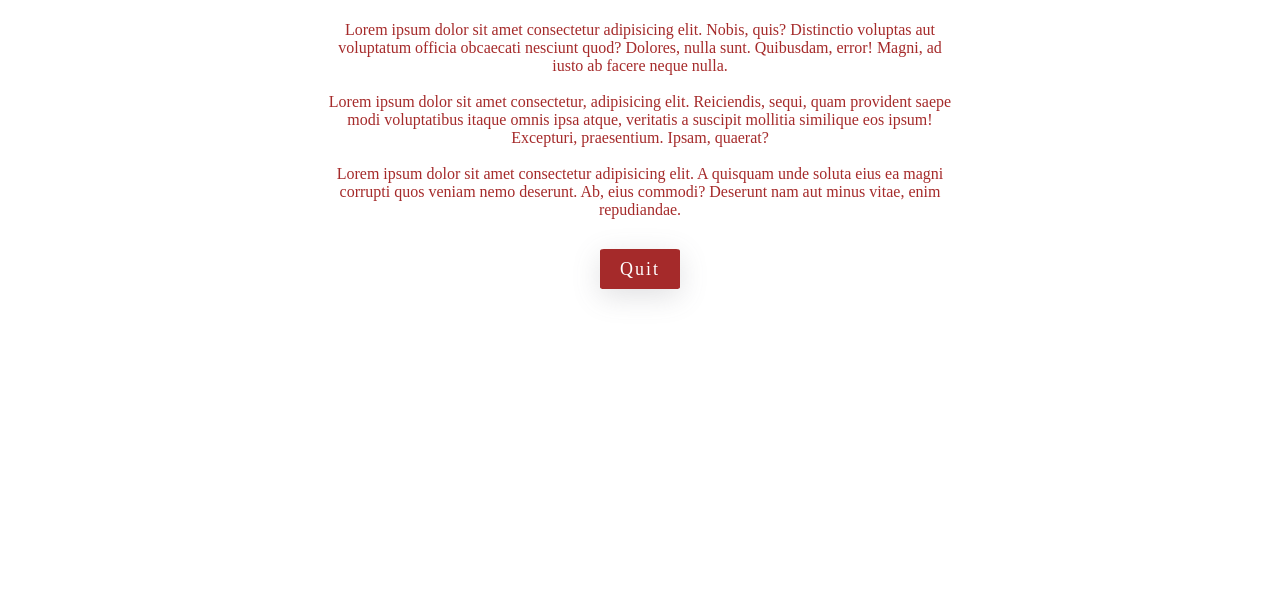
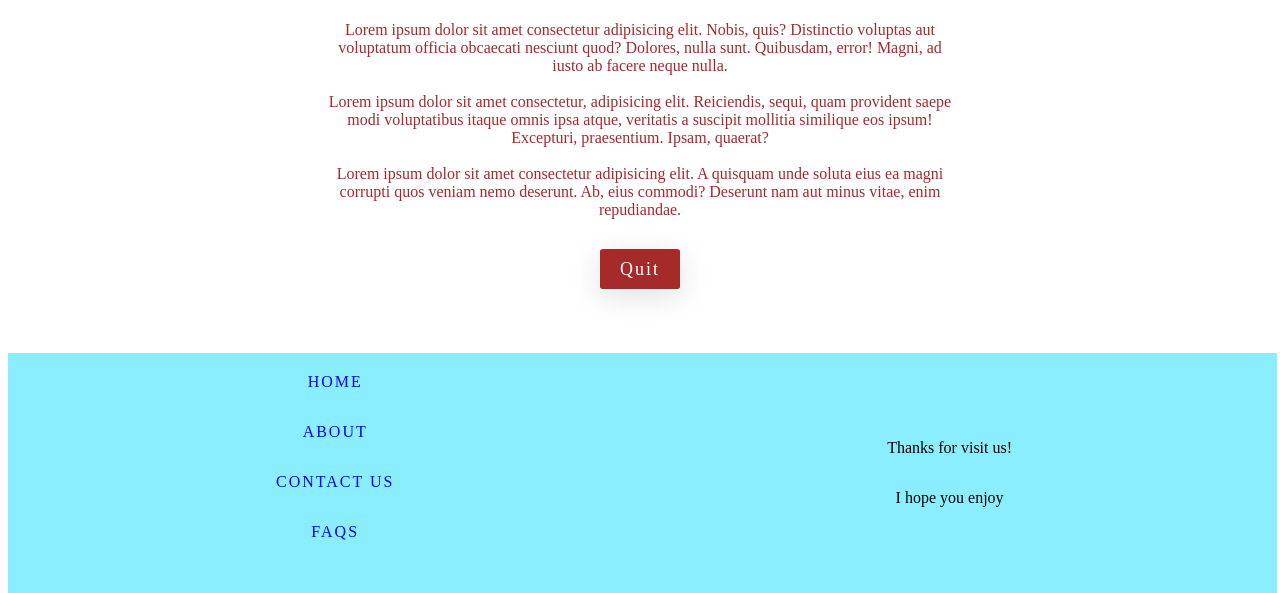
Before and after one commit to di4m0nds/git-learning-resources, a plain HTML site: page testing-commands/index.html in a window 1280 px wide. Shown: the part 207-800 px from the top of the page. Drawn offline with Linux system fonts and the light colour scheme.

Commit message:
finished footer

```diff
--- a/testing-commands/index.html
+++ b/testing-commands/index.html
@@ -6,6 +6,7 @@
   <meta name="viewport" content="width=device-width, initial-scale=1.0">
   <link rel="stylesheet" href="styles/index.css">
   <link rel="stylesheet" href="styles/header.css">
+  <link rel="stylesheet" href="styles/footer.css">
   <title>Index</title>
 </head>
 <body>
@@ -34,5 +35,19 @@
     </div>
     <a href="#">quit</a>
   </div>
+
+  <!-- FOOTER SECTIOn -->
+  <footer>
+  <div class="links">
+    <li><a href="#">home</a></li>
+    <li><a href="#">about</a></li>
+    <li><a href="#">contact us</a></li>
+    <li><a href="#">faqs</a></li>
+  </div>
+  <div class="info">
+    <p>Thanks for visit us!</p>
+    <p>I hope you enjoy</p>
+  </div>
+  </footer>
 </body>
 </html>
--- /dev/null
+++ b/testing-commands/styles/footer.css
@@ -0,0 +1,40 @@
+footer {
+  display: flex;
+  width: 96%;
+  height: 200px;
+  padding: 20px;
+  position: absolute;
+  bottom: 0px;
+  background: rgb(139, 238, 255);
+}
+
+footer > div {
+  flex: 1;
+}
+
+footer > .links {
+  display: flex;
+  flex-direction: column;
+  justify-content: center;
+  align-items: center;
+}
+
+footer > .links > li {
+  flex: 1;
+  list-style: none;
+  list-style-type: none;
+}
+
+footer > .links > li > a {
+  text-transform: uppercase;
+  letter-spacing: 2px;
+  text-decoration: none;
+  font-weight: 500;
+}
+
+footer > .info {
+  display: flex;
+  flex-direction: column;
+  justify-content: center;
+  align-items: center;
+}
```
